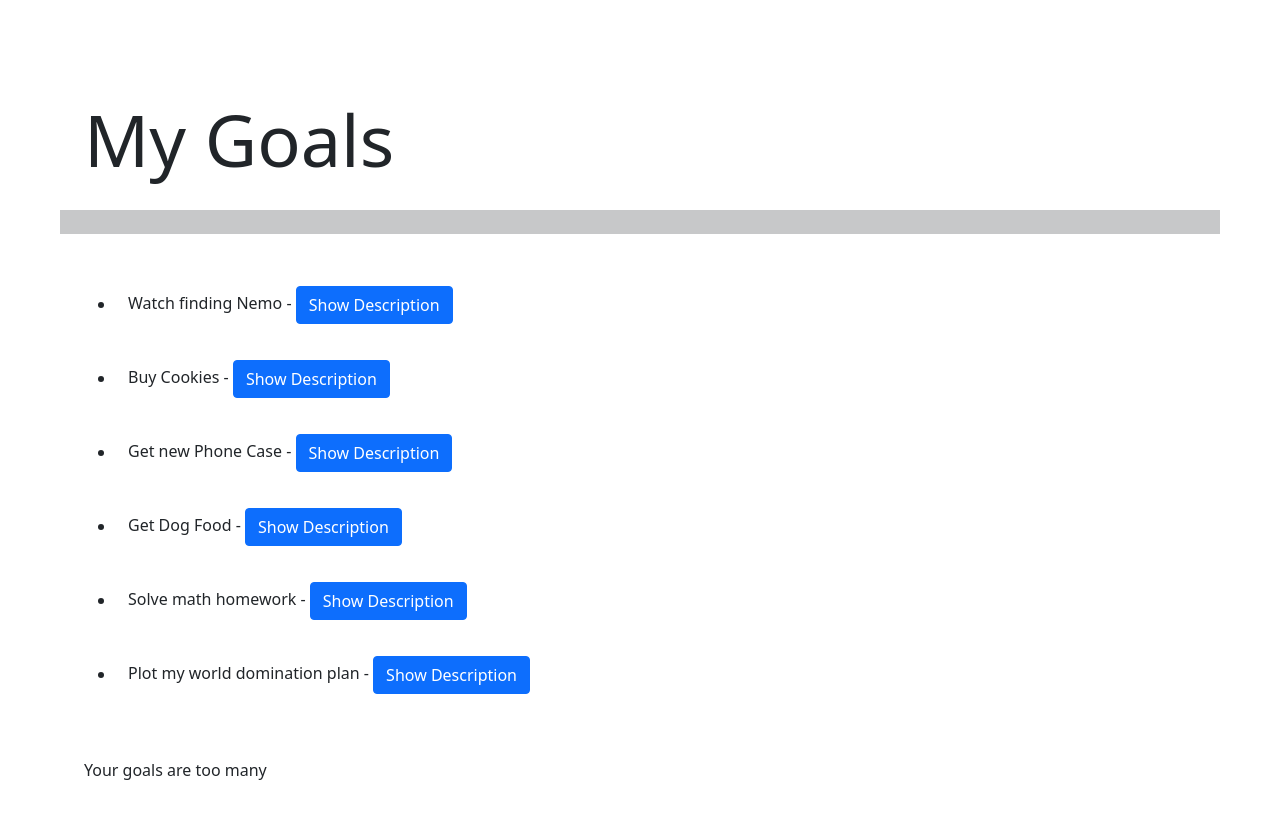
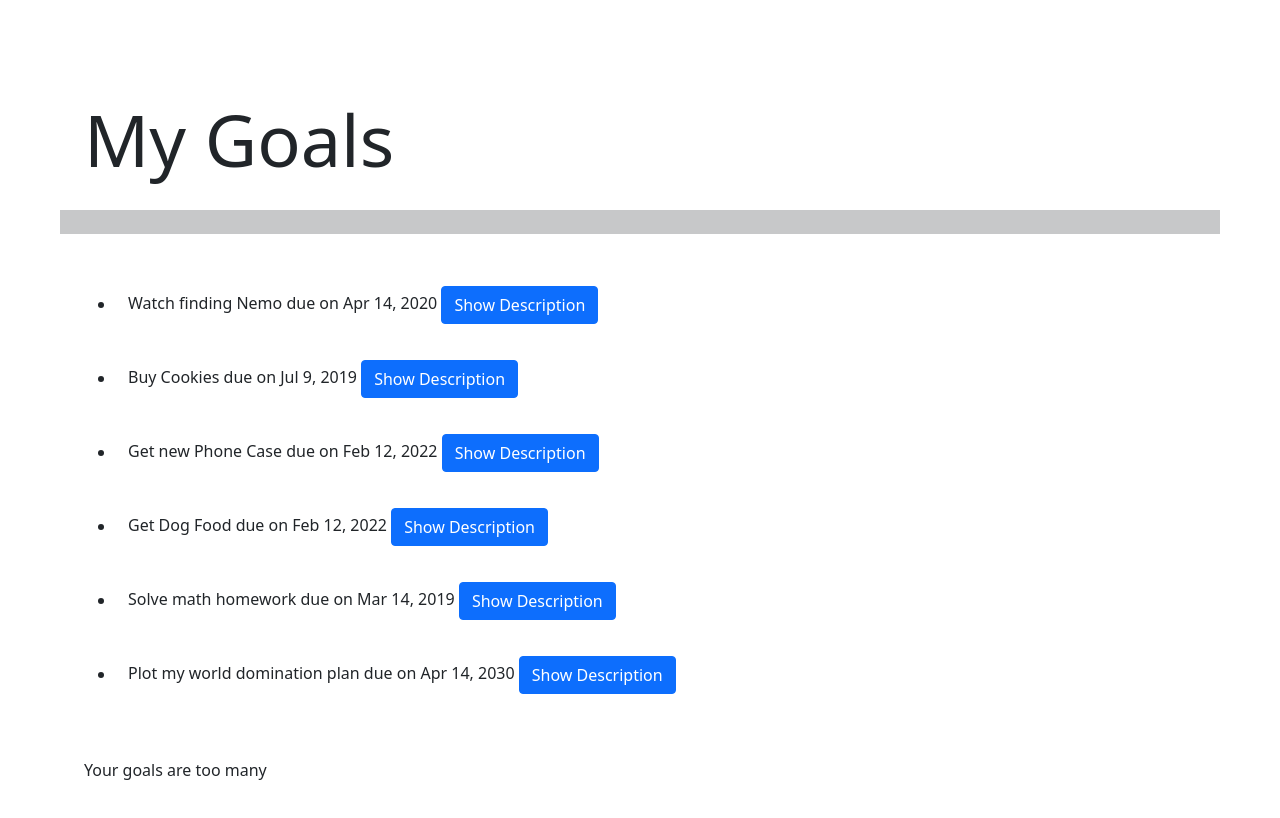
Before and after one commit to Komenpurity/GoalsApp, an Angular app: page / in a window 1280 px wide. Shown: the top 818 px of the page. Built offline with nearby package versions, Linux system fonts and the light colour scheme.

Commit message:
added pipes

```diff
--- a/src/app/goal/goal.component.html
+++ b/src/app/goal/goal.component.html
@@ -2,8 +2,8 @@
   <h2 class="display-2">My Goals</h2>
   <hr>
   <ul>
-    <li *ngFor ="let goal of goals">
-         {{goal.name}} -
+    <li appStrikethrough *ngFor ="let goal of goals">
+         {{goal.name}} due on {{goal.completeDate | date}}
          <button  class="btn btn-primary" (click) = "toggleDescription()">
            Show Description</button>
           <p *ngIf="showDescription">{{goal.description}}</p>
--- a/src/app/goal/goal.component.ts
+++ b/src/app/goal/goal.component.ts
@@ -12,32 +12,38 @@ export class GoalComponent implements OnInit {
     {
       "id": 1,
       "name":'Watch finding Nemo',
-      "description":"Find an online version and watch merlin find his son"
+      "description":"Find an online version and watch merlin find his son",
+      "completeDate":new Date(2020,3,14)
     },
     {
       "id":2,
       "name":'Buy Cookies',
-      "description":"I have to buy cookies for the parrot"
+      "description":"I have to buy cookies for the parrot",
+      "completeDate":new Date(2019,6,9)
     },
     {
       "id":3,
       "name":'Get new Phone Case',
-      "description":"Diana has her birthday coming up soon"
+      "description":"Diana has her birthday coming up soon",
+      "completeDate":new Date(2022,1,12)
     },
     {
       "id":4,
       "name":'Get Dog Food',
-      "description":"Pupper likes expensive sancks"
+      "description":"Pupper likes expensive sancks",
+      "completeDate":new Date(2022,1,12)
     },
     {
       "id":5,
       "name":'Solve math homework',
-      "description":"Damn Math"
+      "description":"Damn Math",
+      "completeDate":new Date(2019,2,14)
     },
     {
       "id":6,
       "name":'Plot my world domination plan',
-      "description":"Cause I am an evil overlord"
+      "description":"Cause I am an evil overlord",
+      "completeDate":new Date(2030,3,14)
     },
   ];
 
--- a/src/app/goal/goal.ts
+++ b/src/app/goal/goal.ts
@@ -2,4 +2,5 @@
    id: number;
    name: string;
    description: string;
+   completeDate: Date;
  }
```
